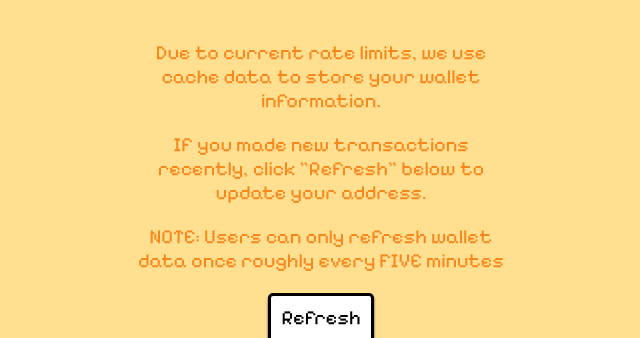
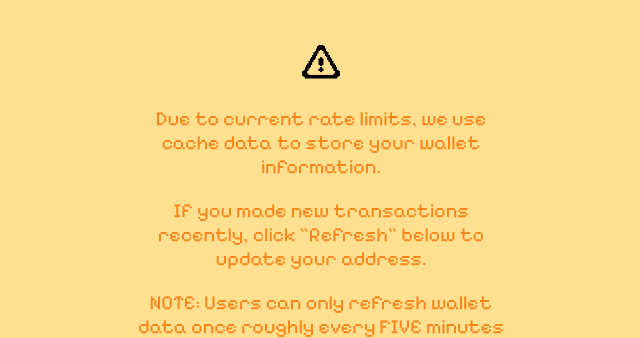
Before and after one commit to BrinkOfSecondBailout/Brink-Bitcoin-Wallet, a Django app: page /dashboard in a window 1280 px wide. Shown: the part 962-1300 px from the top of the page, without its empty margins (319-959 px from the left). Run offline with Django 5.2, Linux system fonts and the light colour scheme; the visitor is signed in with stand-in values (Sample User, id 1); some web fonts are replaced.

Commit message:
added new icon

```diff
--- a/static/css/style.css
+++ b/static/css/style.css
@@ -46,6 +46,10 @@ body {
 .switch-icon {
     width: 40px;
     cursor: pointer;
+}
+
+.small-icon {
+    width: 40px;
 }
 
 .normal-icon {
--- a/templates/dashboard.html
+++ b/templates/dashboard.html
@@ -94,6 +94,7 @@
 
 
         <div class="refresh-div normal-text">
+            <img class="small-icon" src="{% static 'images/exclamation-icon.png' %}" alt="Exclaimation!">
             <p>Due to current rate limits, we use cache data to store your wallet information.</p>
             <p>If you made new transactions recently, click "Refresh" below to update your address.</p>
             <p>NOTE: Users can only refresh wallet data once roughly every FIVE minutes</p>
--- a/templates/questions.html
+++ b/templates/questions.html
@@ -31,7 +31,7 @@
 
         <div id="header" class="header-text">
             <h1>So like...</h1>
-            <h1>How does this all work?</h1>
+            <h2>How does this all work?</h2>
             <div>
                 <img class="normal-icon" src="{% static 'images/question-icon.png' %}" alt="Question Mark">
             </div>
```
Also changed, not shown: static/images/exclamation-icon.png (added).
